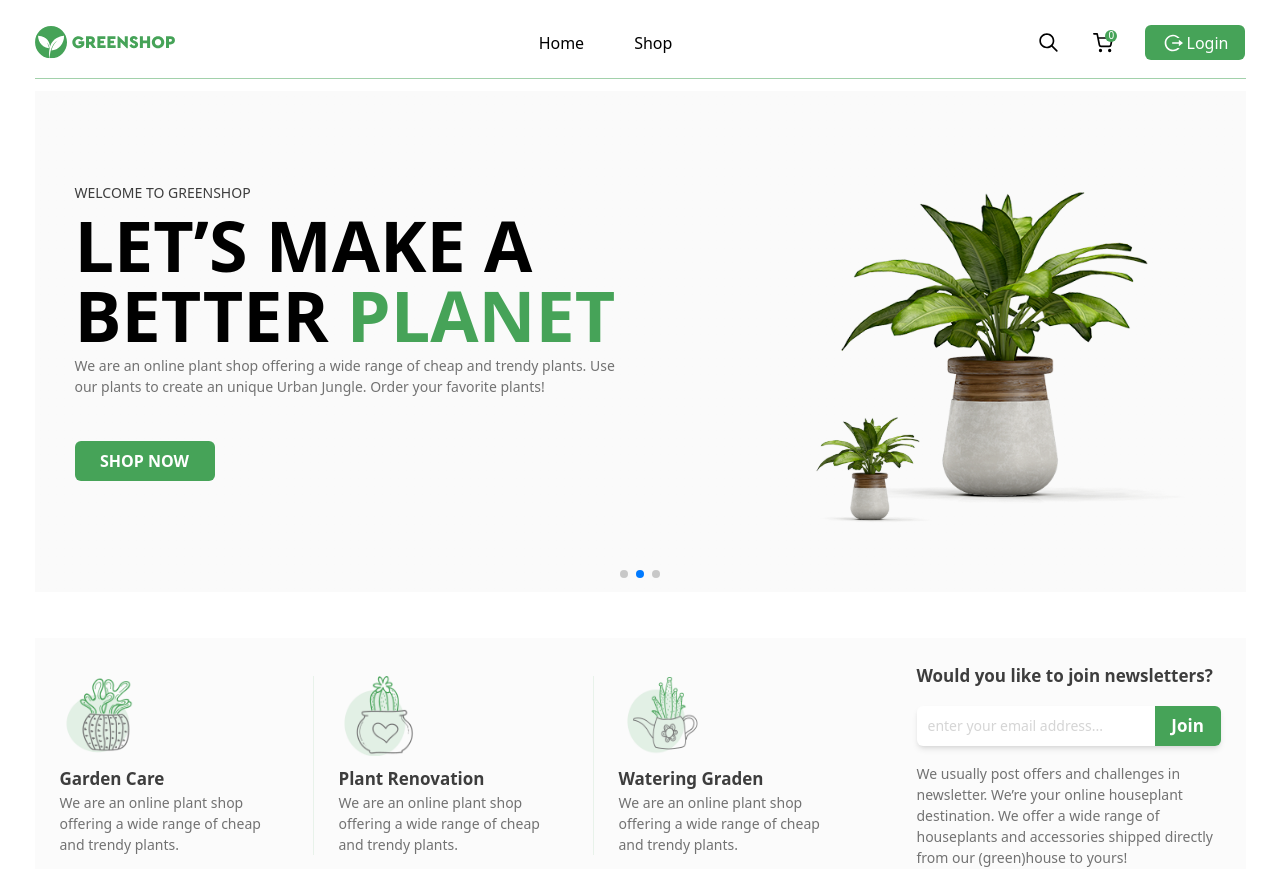
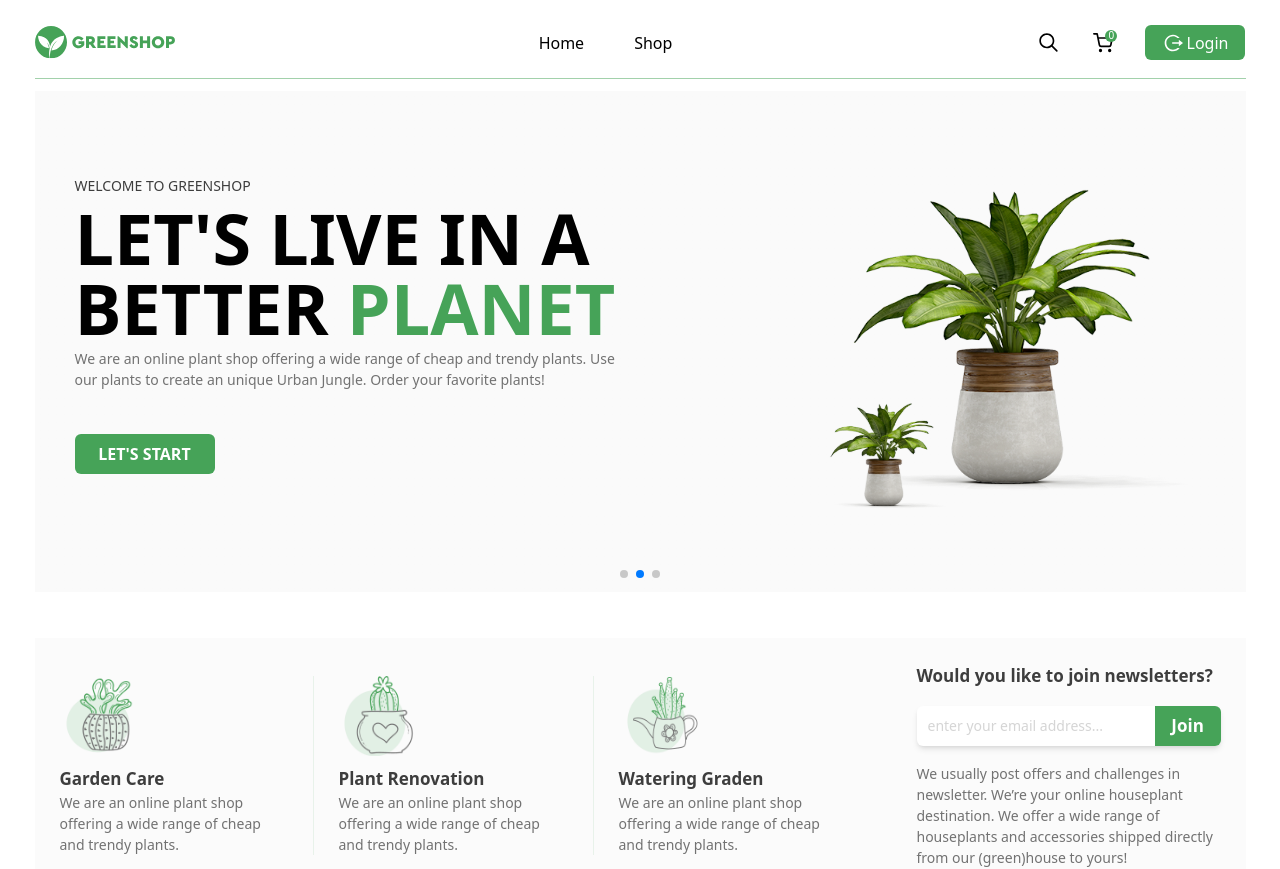
Before and after one commit to odilovaslanbek20/Green-shop, a React (Vite) app: page / in a window 1280 px wide. Shown: the top 869 px of the page. Built offline with nearby package versions, Linux system fonts and the light colour scheme.

Commit message:
"green-shop.1"

```diff
--- a/src/components/Hero/Hero.jsx
+++ b/src/components/Hero/Hero.jsx
@@ -29,10 +29,10 @@ function Hero() {
 												{card?.body}
 											</h2>
 											<h1 className='max-[1080px]:text-[60px] max-[980px]:text-[50px] max-[1080px]:leading-[60px] max-[980px]:leading-[50px] text-[70px] font-black font-["Inter"] max-[898px]:text-[40px] max-[786px]:text-[30px] max-[898px]:leading-[40px] max-[786px]:leading-[30px] max-[652px]:text-[20px] max-[652px]:leading-[20px] uppercase leading-[70px] mt-[7px] max-[530px]:text-[18px] '>
-												{card?.title}{' '}
+												{card?.title}
 												<span className='text-[rgba(70,163,88,1)]'>
 													{card?.title1}
-												</span>{' '}
+												</span>
 											</h1>
 											<p className='text-[14px] font-normal max-[786px]:text-[12px] font-["Inter"] text-[rgba(114,114,114,1)] mt-[5px] max-w-[560px] max-[550px]:hidden'>
 												{card?.text}
@@ -40,7 +40,7 @@ function Hero() {
 											<p className='text-[12px] min-[550px]:hidden font-normal font-["Inter"] text-[rgba(114,114,114,1)] mt-[5px] max-w-[560px] max-[530px]:text-[11px]'>
 												{card?.text1}
 											</p>
-											<button className='w-[140px] h-[40px] rounded-[6px] bg-[rgba(70,163,88,1)] font-bold text-[16px] font-["Inter] text-[#fff] mt-[44px] max-[980px]:mt-[30px] max-[786px]:w-[110px] max-[786px]:h-[35px] max-[898px]:mt-[20px] max-[786px]:mt-[15px] max-[786px]:text-[14px] max-[652px]:bg-transparent max-[652px]:text-[rgba(70,163,88,1)] max-[652px]:flex max-[652px]:items-center max-[652px]:gap-[1px] max-[652px]:mt-0 max-[530px]:text-[12px]'>
+											<button className='w-[140px] h-[40px] rounded-[6px] bg-[rgba(70,163,88,1)] font-bold text-[16px] font-["Inter] text-[#fff] mt-[44px] max-[980px]:mt-[30px] max-[786px]:w-[110px] max-[786px]:h-[35px] max-[898px]:mt-[20px] max-[786px]:mt-[15px] max-[786px]:text-[14px] max-[652px]:bg-transparent max-[652px]:text-[rgba(70,163,88,1)] max-[652px]:flex max-[652px]:items-center max-[652px]:gap-[1px] max-[652px]:mt-0 max-[530px]:text-[12px] cursor-pointer'>
 												{card?.btnText}
 												<FaArrowRightLong className='text-[rgba(70,163,88,1)] min-[651px]:hidden' />
 											</button>
--- a/src/components/Hero/main.js
+++ b/src/components/Hero/main.js
@@ -13,24 +13,24 @@ const cardsData = [
 	{
 		id: 2,
 		body: "Welcome to GreenShop",
-		title: "Let’s Make a Better ",
+		title: "LET'S LIVE IN A BETTER ",
 		title1: "Planet",
 		text: "We are an online plant shop offering a wide range of cheap and trendy plants. Use our plants to create an unique Urban Jungle. Order your favorite plants!",
 		text1: `We are an online plant shop offering a wide range of cheap and trendy plants.`,
 		images: "tuvak.svg",
 		images1: "tuvak1.svg",
-		btnText: "SHOP NOW",
+		btnText: "LET'S START",
 	},
 	{
 		id: 3,
 		body: "Welcome to GreenShop",
-		title: "Let’s Make a Better ",
+		title: "LET'S OBSERVE A BETTER  ",
 		title1: "Planet",
 		text: "We are an online plant shop offering a wide range of cheap and trendy plants. Use our plants to create an unique Urban Jungle. Order your favorite plants!",
 		text1: `We are an online plant shop offering a wide range of cheap and trendy plants.`,
 		images: "tuvak.svg",
 		images1: "tuvak1.svg",
-		btnText: "SHOP NOW",
+		btnText: "GET CREDITS",
 	}
 ]
 
```
